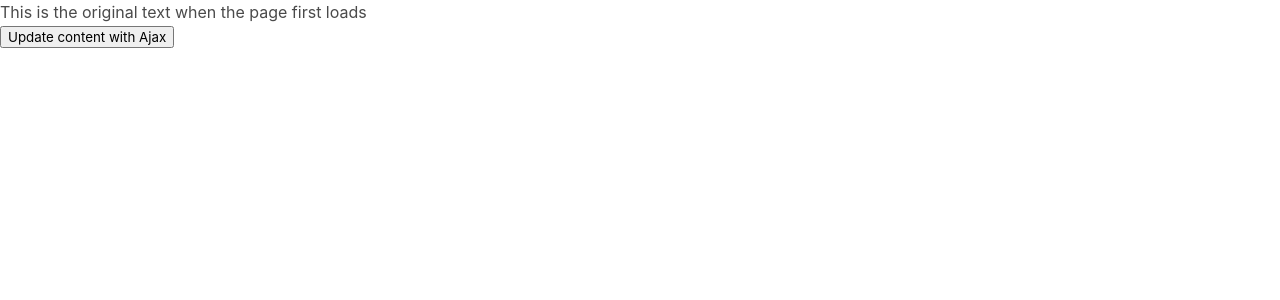
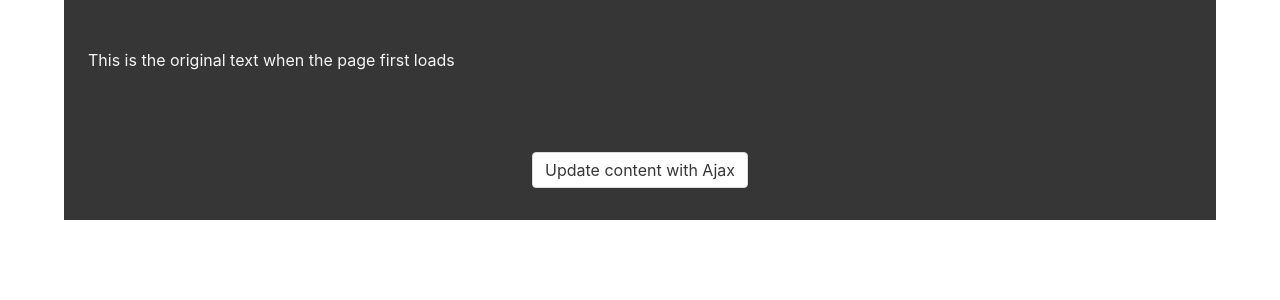
Before and after one commit to edgeq/php-review, a PHP site: page / in a window 1280 px wide. Shown: the top 300 px of the page. Run offline with PHP 8.4, Linux system fonts and the light colour scheme.

Commit message:
styled ajax page

```diff
--- a/ajax_json/index.php
+++ b/ajax_json/index.php
@@ -10,11 +10,15 @@
   <title>Ajax+PHP</title>
 </head>
 <body>
-<div id="main">
-  This is the original text when the page first loads
+<div class="container">
+    <section class="hero is-dark">
+     <div id="main" class="hero-body">
+         This is the original text when the page first loads
+    </div>
+    <button style="display: inline-block; margin: 2rem auto;" class="button" id="ajax-button" type="button">Update content with Ajax</button>
+    </section>
+
 </div>
-
-<button id="ajax-button" type="button">Update content with Ajax</button>
 
 <script>
   function replaceText(e) {
```
